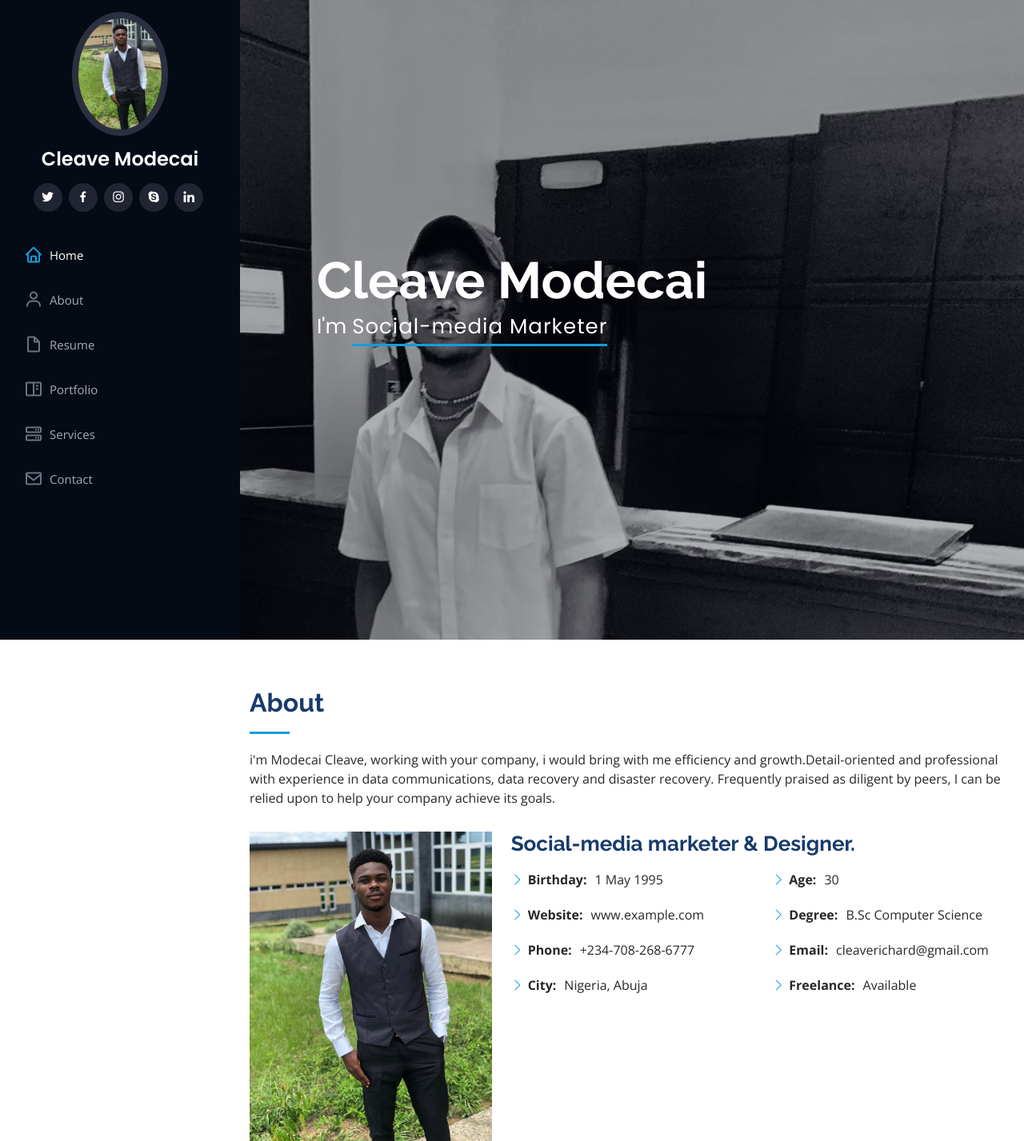
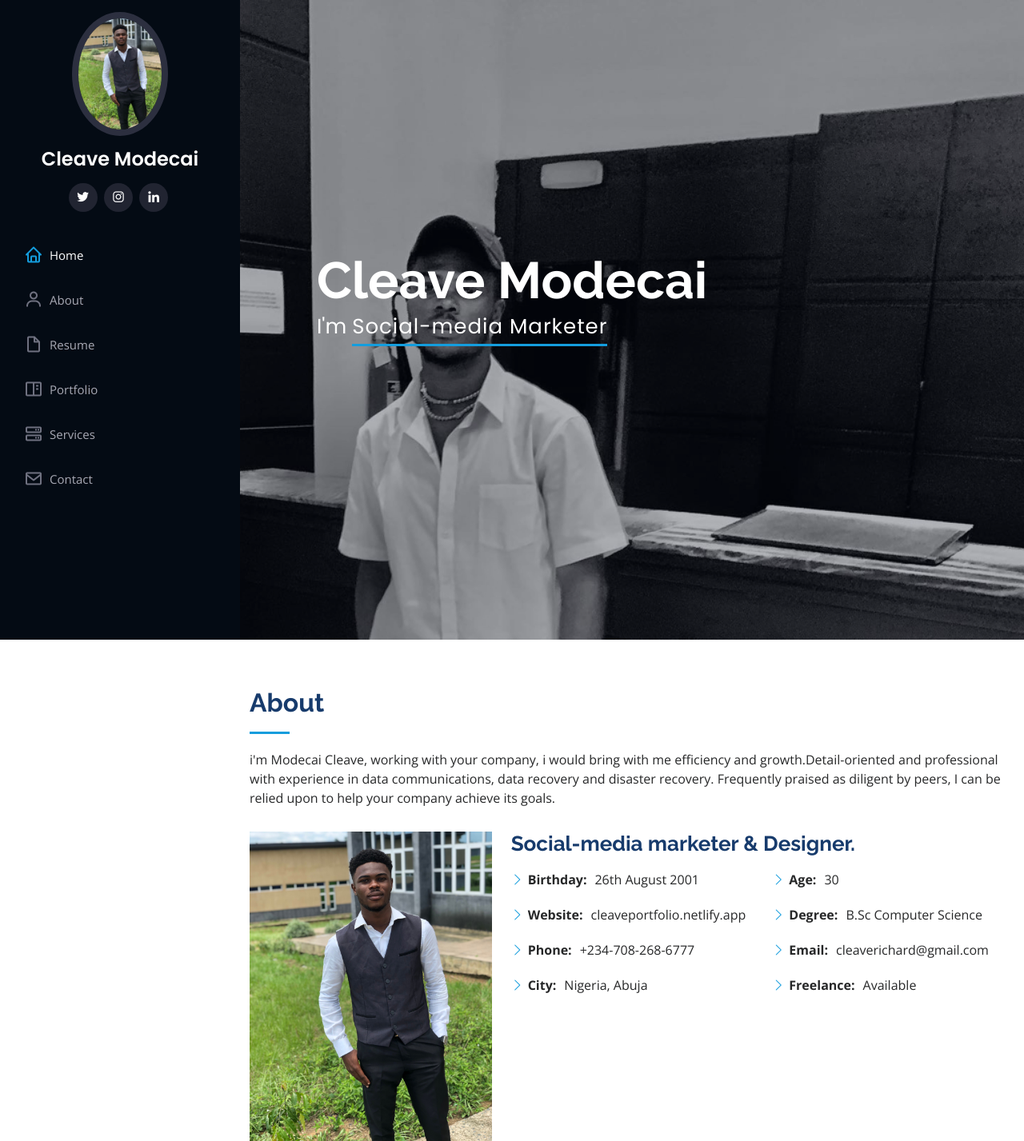
Before and after one commit to iamdamosco/cleave-portfolio, a plain HTML site: page iPortfolio/index.html in a window 1280 px wide. Shown: the top 1427 px of the page at 80% size. Drawn offline with nearby package versions, Linux system fonts and the light colour scheme.

Commit message:
updated portfolio
updated social-media handles

```diff
--- a/iPortfolio/index.html
+++ b/iPortfolio/index.html
@@ -48,11 +48,11 @@
         <img src="assets/kleave images/cleave.jpeg" alt="" class="img-fluid rounded-circle">
         <h1 class="text-light"><a href="index.html">Cleave Modecai</a></h1>
         <div class="social-links mt-3 text-center">
-          <a href="#" class="twitter"><i class="bx bxl-twitter"></i></a>
-          <a href="#" class="facebook"><i class="bx bxl-facebook"></i></a>
-          <a href="#" class="instagram"><i class="bx bxl-instagram"></i></a>
-          <a href="#" class="google-plus"><i class="bx bxl-skype"></i></a>
-          <a href="#" class="linkedin"><i class="bx bxl-linkedin"></i></a>
+          <a href="https://twitter.com/kleave_modrich" class="twitter"><i class="bx bxl-twitter"></i></a>
+
+          <a href="https://instagram.com/kleave_modrich_" class="instagram"><i class="bx bxl-instagram"></i></a>
+
+          <a href="https://linkedin.com/cleave-mordecai-8a0b65249" class="linkedin"><i class="bx bxl-linkedin"></i></a>
         </div>
       </div>
 
@@ -100,8 +100,8 @@
             <div class="row">
               <div class="col-lg-6">
                 <ul>
-                  <li><i class="bi bi-chevron-right"></i> <strong>Birthday:</strong> <span>1 May 1995</span></li>
-                  <li><i class="bi bi-chevron-right"></i> <strong>Website:</strong> <span>www.example.com</span></li>
+                  <li><i class="bi bi-chevron-right"></i> <strong>Birthday:</strong> <span>26th August 2001</span></li>
+                  <li><i class="bi bi-chevron-right"></i> <strong>Website:</strong> <span>cleaveportfolio.netlify.app</span></li>
                   <li><i class="bi bi-chevron-right"></i> <strong>Phone:</strong> <span>+234-708-268-6777</span></li>
                   <li><i class="bi bi-chevron-right"></i> <strong>City:</strong> <span>Nigeria, Abuja</span></li>
                 </ul>
@@ -370,9 +370,6 @@
                 <h4>CTO benevox &amp; Founder</h4>
               </div>
 
-
-
-
       </div>
     </section><!-- End Testimonials Section -->
 
```
